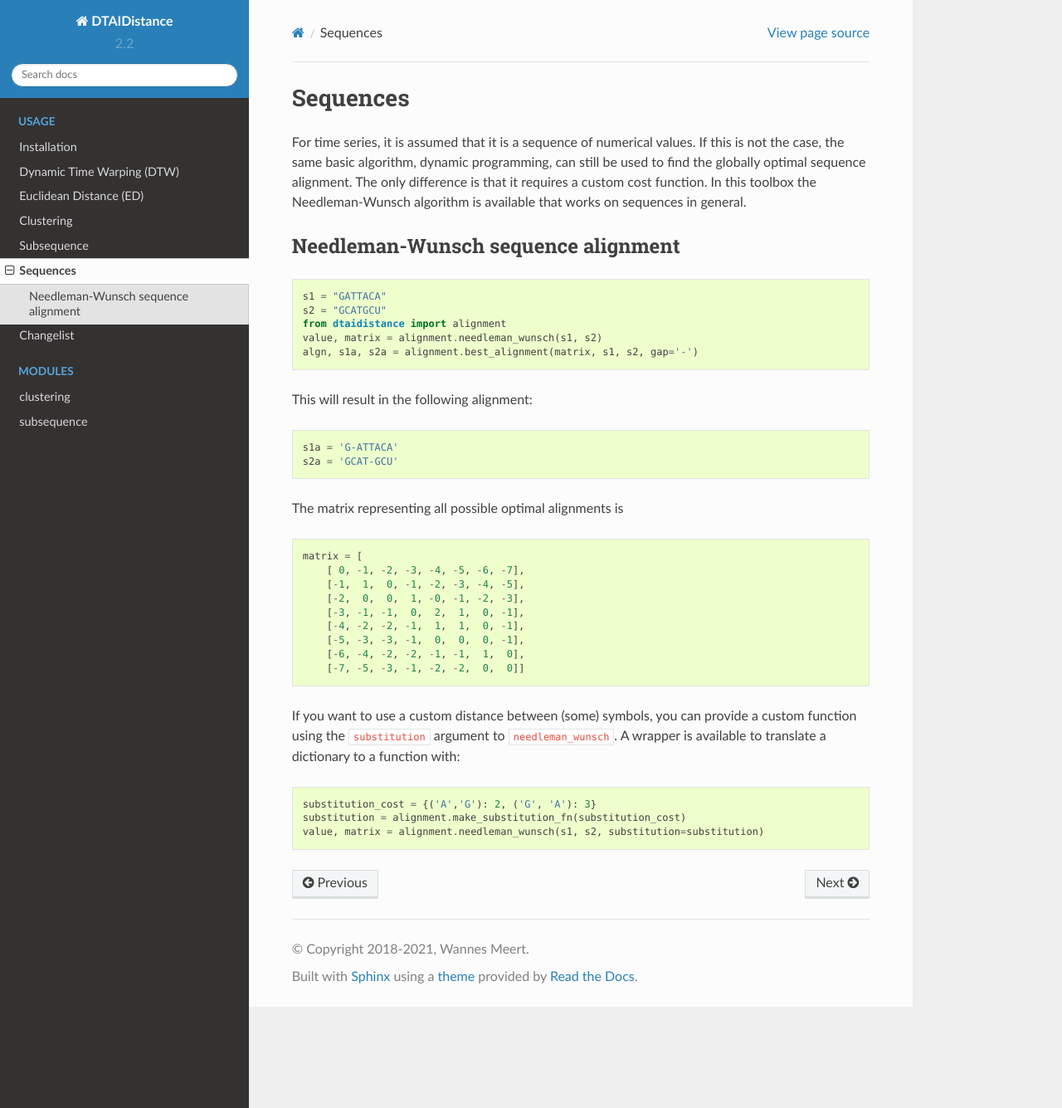
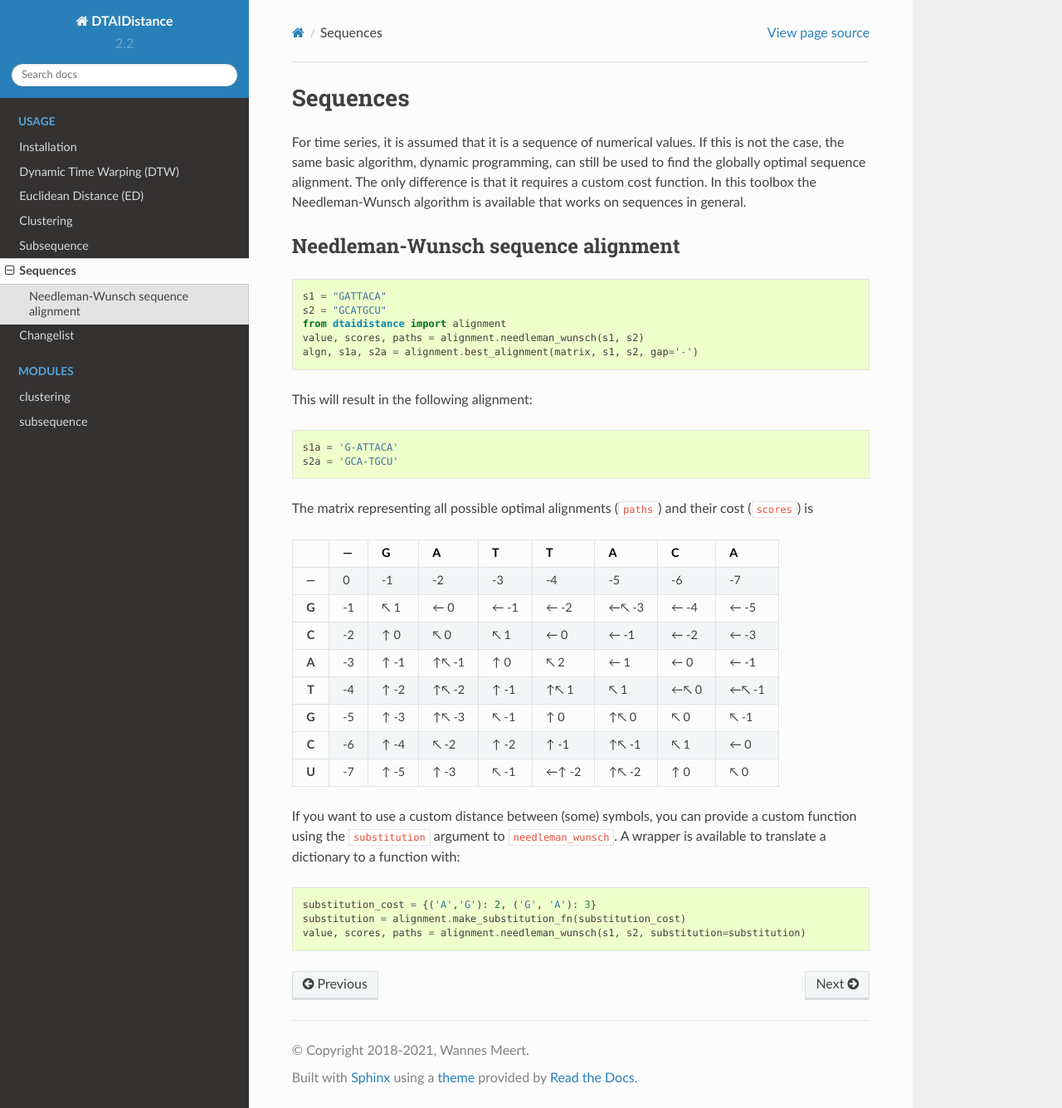
Before and after one commit to wannesm/dtaidistance, a Sphinx documentation site: the page built from docs/usage/sequence.rst, in a window 1280 px wide and 1335 px high. Shown: the whole window at 83% size. Built offline with Sphinx 7.4.7 and the Read the Docs theme 2.0.0, drawn with Linux system fonts in a browser that asks for light colours.

Commit message:
Update alignment docs

```diff
--- a/docs/usage/sequence.rst
+++ b/docs/usage/sequence.rst
@@ -16,7 +16,7 @@ Needleman-Wunsch sequence alignment
     s1 = "GATTACA"
     s2 = "GCATGCU"
     from dtaidistance import alignment
-    value, matrix = alignment.needleman_wunsch(s1, s2)
+    value, scores, paths = alignment.needleman_wunsch(s1, s2)
     algn, s1a, s2a = alignment.best_alignment(matrix, s1, s2, gap='-')
 
 This will result in the following alignment:
@@ -24,22 +24,23 @@ This will result in the following alignment:
 .. code-block:: python
 
     s1a = 'G-ATTACA'
-    s2a = 'GCAT-GCU'
+    s2a = 'GCA-TGCU'
 
-The matrix representing all possible optimal alignments is
+The matrix representing all possible optimal alignments (``paths``) and their
+cost (``scores``) is
 
-.. code-block:: python
+.. csv-table::
+   :header: ,—, G, A,T,T,A,C,A
+   :stub-columns: 1
 
-    matrix = [
-        [ 0, -1, -2, -3, -4, -5, -6, -7],
-        [-1,  1,  0, -1, -2, -3, -4, -5],
-        [-2,  0,  0,  1, -0, -1, -2, -3],
-        [-3, -1, -1,  0,  2,  1,  0, -1],
-        [-4, -2, -2, -1,  1,  1,  0, -1],
-        [-5, -3, -3, -1,  0,  0,  0, -1],
-        [-6, -4, -2, -2, -1, -1,  1,  0],
-        [-7, -5, -3, -1, -2, -2,  0,  0]]
-
+   —,  0 ,    -1 ,     -2 ,    -3 ,    -4 ,     -5 ,   -6 ,    -7
+   G, -1 , ↖   1 , ←    0 , ←  -1 , ←  -2 , ←↖  -3 , ← -4 , ←  -5
+   C, -2 , ↑   0 , ↖    0 , ↖   1 , ←   0 , ←   -1 , ← -2 , ←  -3
+   A, -3 , ↑  -1 , ↑↖  -1 , ↑   0 , ↖   2 , ←    1 , ←  0 , ←  -1
+   T, -4 , ↑  -2 , ↑↖  -2 , ↑  -1 , ↑↖  1 , ↖    1 , ←↖ 0 , ←↖ -1
+   G, -5 , ↑  -3 , ↑↖  -3 , ↖  -1 , ↑   0 , ↑↖   0 , ↖  0 , ↖  -1
+   C, -6 , ↑  -4 , ↖   -2 , ↑  -2 , ↑  -1 , ↑↖  -1, ↖   1 , ←   0
+   U, -7 , ↑  -5 , ↑   -3 , ↖  -1 , ←↑ -2 , ↑↖  -2, ↑   0 , ↖   0
 
 If you want to use a custom distance between (some) symbols, you can provide a custom function
 using the ``substitution`` argument to  ``needleman_wunsch``. A wrapper is available to translate
@@ -49,4 +50,4 @@ a dictionary to a function with:
 
    substitution_cost = {('A','G'): 2, ('G', 'A'): 3}
    substitution = alignment.make_substitution_fn(substitution_cost)
-   value, matrix = alignment.needleman_wunsch(s1, s2, substitution=substitution)
+   value, scores, paths = alignment.needleman_wunsch(s1, s2, substitution=substitution)
```
